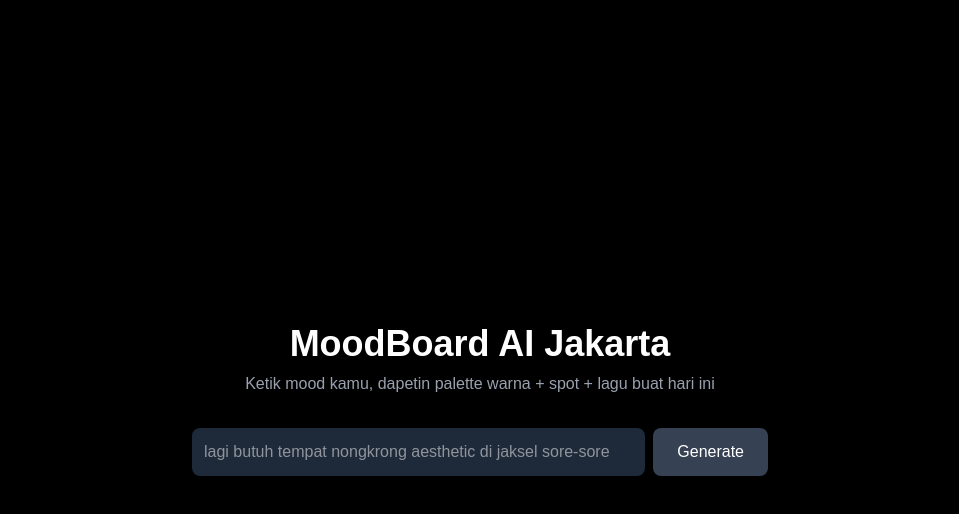
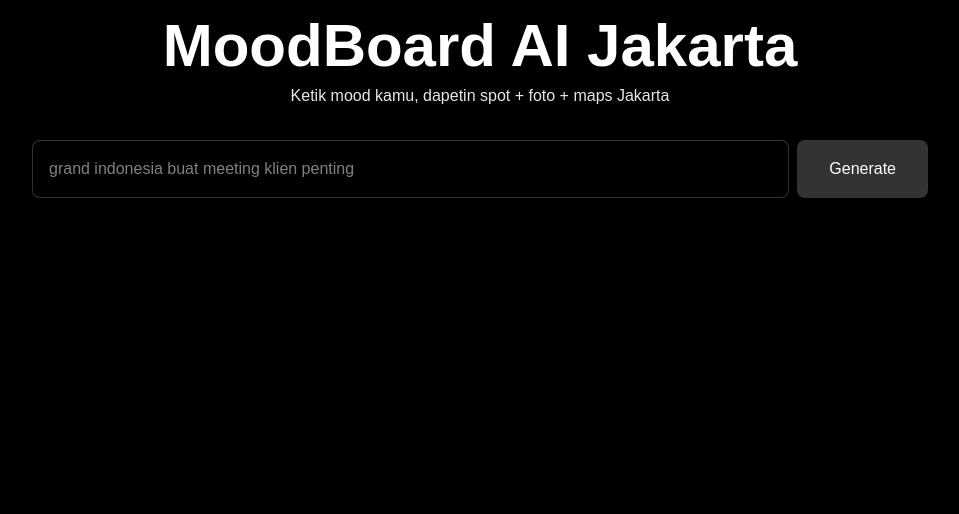
Before and after one commit to farone11/moodboard-jakarta, a Next.js app: page / in a window 1280 px wide. Shown: the top 514 px of the page, without its empty margins (160-1119 px from the left). Built offline with nearby package versions, Linux system fonts and the light colour scheme.

Commit message:
feat: maps photos animation

```diff
--- a/app/api/generate/route.ts
+++ b/app/api/generate/route.ts
@@ -12,32 +12,44 @@ export async function POST(req: Request) {
         "Content-Type": "application/json"
       },
       body: JSON.stringify({
-        model: "llama-3.3-70b-versatile", // UPGRADE: Model 70B, jauh lebih pinter
-        temperature: 0.5, // TURUNIN: Biar nggak ngarang
+        model: "llama-3.3-70b-versatile",
+        temperature: 0.2, // Makin nurut
         response_format: { type: "json_object" },
         messages: [{
           role: "system",
-          content: `Kamu adalah Senior Creative Director di agensi Jakarta. Ahli color theory, F&B Jakarta, dan musik Indonesia. Tugasmu mengubah brief user jadi moodboard JSON profesional. JANGAN PERNAH PAKAI KATA "Tempat 1", "Tempat 2". Harus nama tempat real.`
+          content: `Kamu Senior Creative Director + Jakarta City Guide. Output JSON only. Data harus akurat. DILARANG HALU NAMA TEMPAT.`
         }, {
           role: "user",
-          content: `BRIEF: "${mood}"
+          content: `
+BRIEF USER: "${mood}"
 
-OUTPUT HARUS JSON DENGAN FORMAT INI. TIDAK BOLEH MELENCENG:
+OUTPUT JSON WAJIB STRUKTUR INI:
 {
   "colors": ["#HEX", "#HEX", "#HEX"],
-  "spots": ["Nama Tempat Asli - Area", "Nama Tempat Asli - Area", "Nama Tempat Asli - Area"],
-  "song": "Judul - Artis",
-  "reason": "1 kalimat kenapa cocok sama brief"
+  "background_gradient": "linear-gradient(135deg, #HEX 0%, #HEX 100%)",
+  "spots": [
+    {
+      "name": "Nama Tempat Real",
+      "area": "Area di Jakarta",
+      "description": "1 kalimat kenapa tempat ini cocok sama brief. Sebutin vibe/signature-nya.",
+      "gmaps_url": "https://maps.google.com/?q=Nama+Tempat+Jakarta",
+      "photo_url": "URL foto public dari Unsplash/Pexels yang mirip vibes tempat itu. Keyword: cafe jakarta, rooftop, dll"
+    },
+    {... 2 spot lagi... }
+  ],
+  "song": "Judul - Artis Indonesia",
+  "reason": "1-2 kalimat rangkuman moodboard ini"
 }
 
 ATURAN KERAS:
-1. "spots": WAJIB nama cafe/restoran/bar real di Jakarta. Cek Google Maps di kepala lu. Jika user sebut "Grand Indonesia", cari tempat di GI. Contoh: "Social House - Grand Indonesia", "Hause Rooftop - Grand Indonesia", "Plaza Indonesia Entertainment Xenter - Thamrin".
-2. DILARANG KERAS nulis "Tempat 1 - Jaksel". Kalo lu nulis itu, lu dipecat.
-3. "colors": Ambil dari brand atau suasana tempat. GI = mewah, gold/navy. Cikini = vintage, terracotta.
-4. "song": Lagu Indonesia yang relevan sama lokasi/vibe. GI = lagu city pop/modern.
-5. "reason": Jelaskan singkat.
+1. "spots": WAJIB 3 tempat REAL di Jakarta. Jika brief "grand indonesia", cari di GI/Thamrin. Contoh: Social House, Hause Rooftop, SKYE.
+2. "gmaps_url": Harus link Google Maps beneran. Format: https://maps.google.com/?q=Nama+Tempat+Jakarta
+3. "photo_url": Kasih link gambar dari Unsplash. Format: https://images.unsplash.com/photo-xxxx. Keyword harus relevan: "grand indonesia rooftop", "cikini vintage cafe".
+4. "description": Bukan template. Harus spesifik. Contoh: "Rooftop bar di lantai 56 dengan view Bundaran HI, cocok buat sunset date."
+5. "background_gradient": Bikin dari 2 warna di "colors" biar nyambung.
+6. HARAM nulis "Tempat 1". Kalo ngelanggar, output lu sampah.
 
-BRIEF: "${mood}"`
+PROSES BRIEF: "${mood}"`
         }]
       })
     });
--- a/app/page.tsx
+++ b/app/page.tsx
@@ -3,56 +3,91 @@ import { useState } from 'react';
 
 export default function Home() {
   const [mood, setMood] = useState('');
+  const [loading, setLoading] = useState(false);
   const [result, setResult] = useState<any>(null);
-  const [loading, setLoading] = useState(false);
 
-  async function handleGenerate() {
+  const handleGenerate = async () => {
+    if (!mood) return alert('Isi mood dulu bang');
     setLoading(true);
     setResult(null);
-
+    try {
       const res = await fetch('/api/generate', {
         method: 'POST',
         headers: { 'Content-Type': 'application/json' },
         body: JSON.stringify({ mood }),
       });
-
       const data = await res.json();
+      if (!res.ok) throw new Error(data.error || 'Gagal');
       setResult(data);
+    } catch (error: any) {
+      alert(`Error: ${error.message}`);
+    } finally {
       setLoading(false);
     }
+  };
 
   return (
-    <main className="min-h-screen bg-black text-white flex flex-col items-center justify-center p-4">
-      <h1 className="text-4xl font-bold mb-2">MoodBoard AI Jakarta</h1>
-      <p className="mb-8 text-gray-400">Ketik mood kamu, dapetin palette warna + spot + lagu buat hari ini</p>
+    <main
+      className="min-h-screen text-white flex flex-col items-center p-4 transition-all duration-1000"
+      style={{ background: result?.background_gradient || '#000' }}
+    >
+      <div className="w-full max-w-4xl">
+        <h1 className="text-4xl md:text-6xl font-bold mb-2 text-center drop-shadow-lg">MoodBoard AI Jakarta</h1>
+        <p className="text-gray-200 mb-8 text-center">Ketik mood kamu, dapetin spot + foto + maps Jakarta</p>
 
-      <div className="flex gap-2 w-full max-w-xl">
+        <div className="flex gap-2 w-full mb-8">
           <input
             value={mood}
             onChange={(e) => setMood(e.target.value)}
-          placeholder="lagi butuh tempat nongkrong aesthetic di jaksel sore-sore"
-          className="flex-1 bg-gray-800 p-3 rounded-lg"
+            onKeyDown={(e) => e.key === 'Enter' && handleGenerate()}
+            placeholder="grand indonesia buat meeting klien penting"
+            className="flex-1 p-4 rounded-lg bg-black/30 border border-white/20 backdrop-blur-md"
           />
           <button
             onClick={handleGenerate}
             disabled={loading}
-          className="bg-gray-700 px-6 rounded-lg disabled:opacity-50"
+            className="px-8 py-4 bg-white/20 rounded-lg backdrop-blur-md hover:bg-white/30 disabled:opacity-50"
           >
-          {loading ? 'Mikirin...' : 'Generate'}
+            {loading? 'Mikirin...' : 'Generate'}
           </button>
         </div>
 
         {result && (
-        <div className="mt-8 w-full max-w-xl">
-          <div className="flex gap-2 mb-4">
+          <div className="space-y-8 animate-fadeIn">
+            <div className="flex gap-4 justify-center">
               {result.colors.map((c: string) => (
-              <div key={c} style={{ backgroundColor: c }} className="w-20 h-20 rounded-lg" />
+                <div key={c} onClick={() => navigator.clipboard.writeText(c)} title="Klik copy" className="w-20 h-20 rounded-lg cursor-pointer shadow-lg border-2 border-white/20" style={{ backgroundColor: c }} />
               ))}
             </div>
-          <p className="mb-2"><b>Spot:</b> {result.spots.join(', ')}</p>
-          <p><b>Lagu:</b> {result.song}</p>
+
+            <div className="grid md:grid-cols-3 gap-6">
+              {result.spots.map((spot: any, i: number) => (
+                <div key={i} className="bg-black/40 backdrop-blur-md rounded-xl overflow-hidden border border-white/10">
+                  <img src={spot.photo_url} alt={spot.name} className="w-full h-48 object-cover" />
+                  <div className="p-5">
+                    <h3 className="font-bold text-xl">{spot.name}</h3>
+                    <p className="text-sm text-gray-300 mb-2">{spot.area}</p>
+                    <p className="text-gray-200 mb-4">{spot.description}</p>
+                    <a href={spot.gmaps_url} target="_blank" className="inline-block bg-white/20 px-4 py-2 rounded-lg text-sm hover:bg-white/30">
+                      Buka di Maps →
+                    </a>
+                  </div>
+                </div>
+              ))}
+            </div>
+
+            <div className="bg-black/40 backdrop-blur-md rounded-xl p-6 border border-white/10 text-center">
+              <p className="text-sm text-gray-300">Lagu yang cocok:</p>
+              <p className="text-2xl font-bold">{result.song}</p>
+              <p className="text-gray-300 mt-4 italic">"{result.reason}"</p>
+            </div>
           </div>
         )}
+      </div>
+      <style jsx>{`
+        @keyframes fadeIn { from { opacity: 0; transform: translateY(10px); } to { opacity: 1; transform: translateY(0); } }
+       .animate-fadeIn { animation: fadeIn 0.5s ease-out; }
+      `}</style>
     </main>
   );
 }
```
Lines whose indentation alone changed are shown as unchanged.
